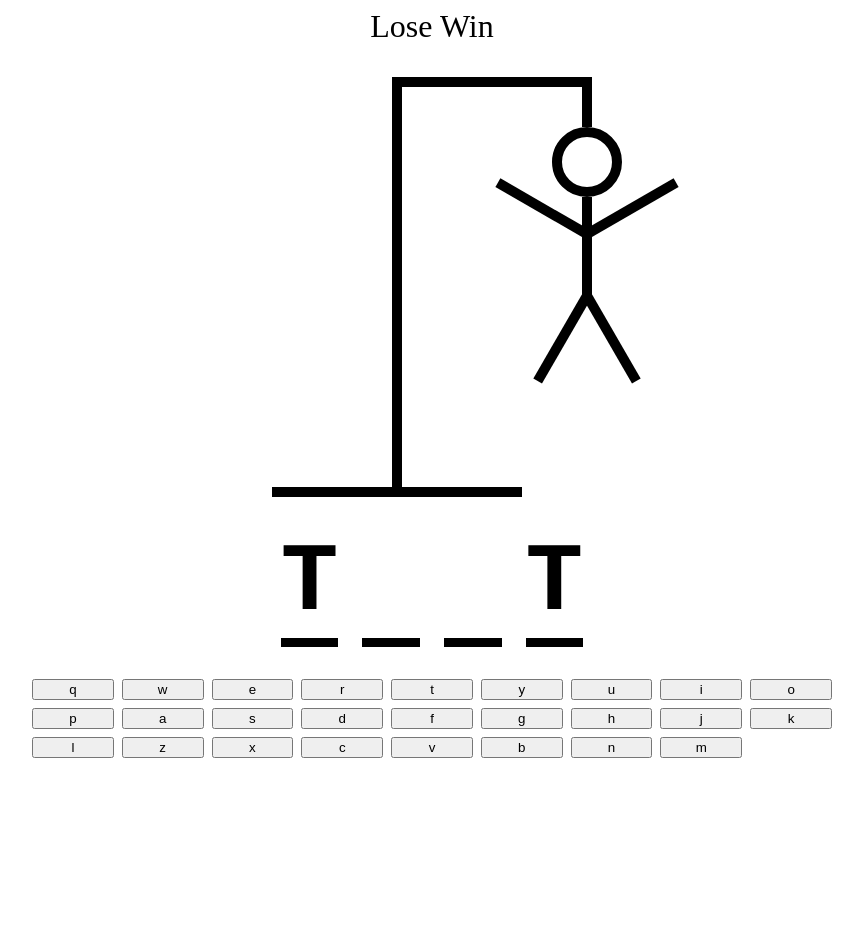
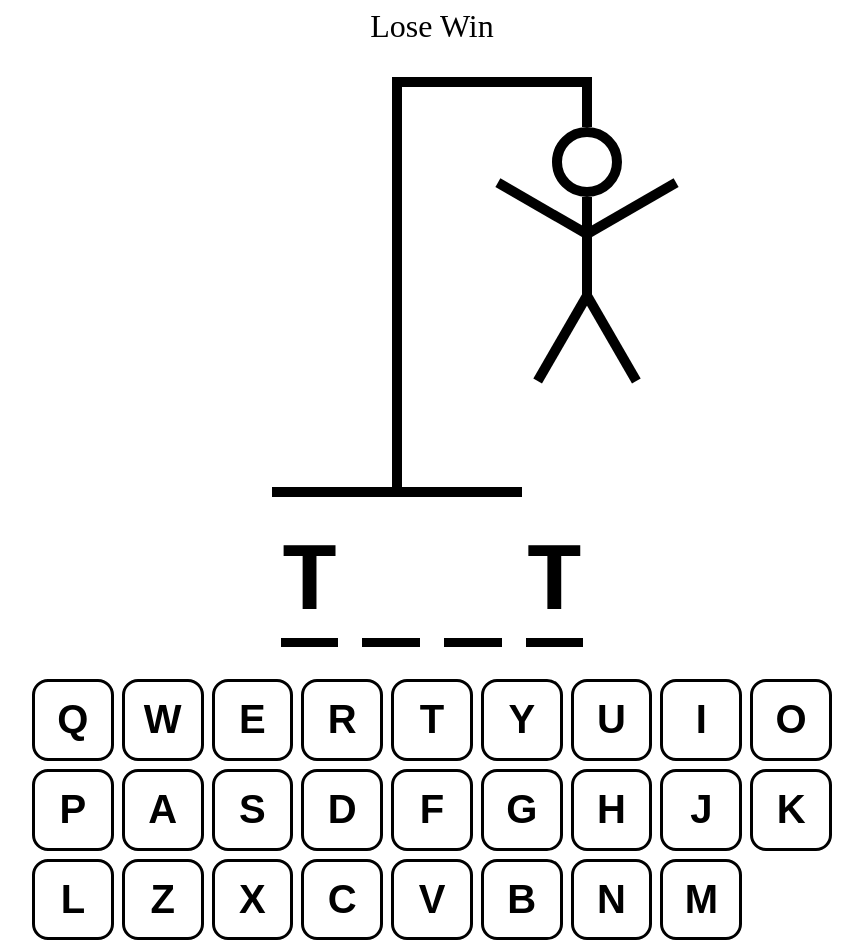
Before and after one commit to maciejbaba/hangman, a React (Vite) app: page / in a window 1280 px wide. Shown: the whole page, without its empty margins (208-1071 px from the left). Before the commit the page ends 800 px from the top, so only its background shows below. Built offline with nearby package versions, Linux system fonts and the light colour scheme.

Commit message:
set up styles for keyboard, set up keyboard component

```diff
--- a/src/Keyboard.module.css
+++ b/src/Keyboard.module.css
@@ -0,0 +1,27 @@
+.btn {
+  width: 100%;
+  border-radius: 1rem;
+  border: 3px solid black;
+  background: none;
+  aspect-ratio: 1 / 1;
+  font-size: 2.5rem;
+  text-transform: uppercase;
+  padding: .5rem;
+  font-weight: bold;
+  cursor: pointer;
+  color: black;
+}
+
+.btn.active {
+  background-color: hsl(200, 100%, 50%);
+  color: white;
+}
+
+.btn.inactive {
+  opacity: .3;
+}
+
+.btn:hover:not(:disabled),
+.btn:focus:not(:disabled) {
+  background-color: hsl(200, 100%, 75%);
+}
--- a/src/Keyboard.tsx
+++ b/src/Keyboard.tsx
@@ -11,7 +11,11 @@
       }}
     >
     {KEYS.map(key => {
-      return <button key={key}>{key}</button>
+      return (
+        <button className={`${styles.btn}`} key={key}>
+          {key}
+        </button>
+      )
     })}
     </div>
 }
```
